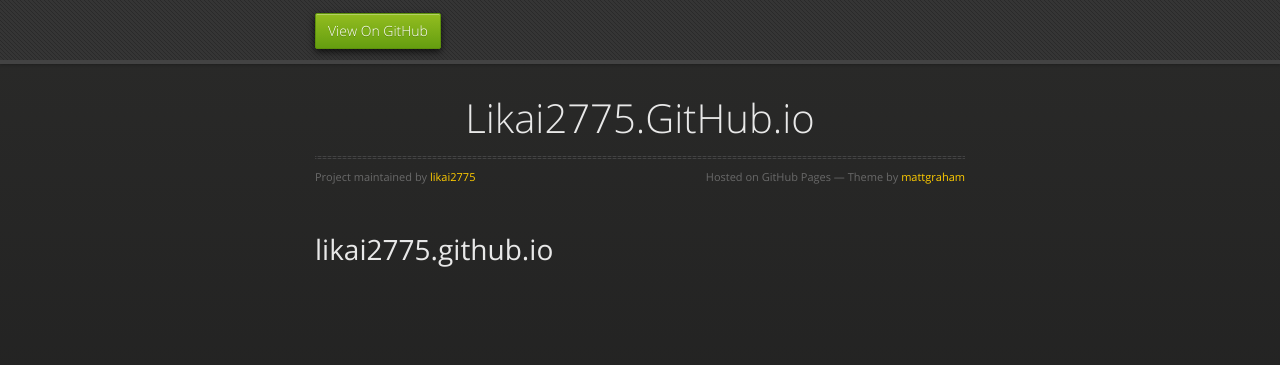
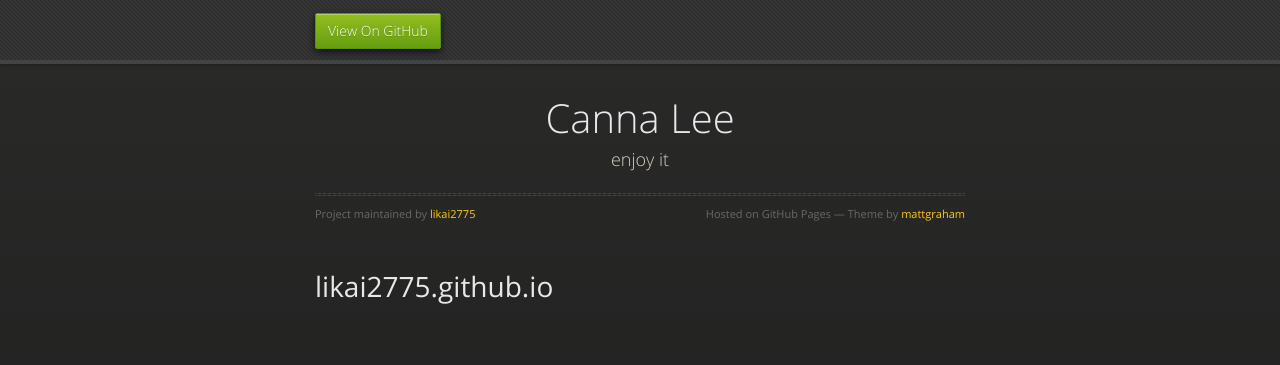
Before and after one commit to likai2775/likai2775.github.io, a plain HTML site: page index.html in a window 1280 px wide. Drawn offline with nearby package versions, Linux system fonts and the light colour scheme.

Commit message:
Replace master branch with page content via GitHub

```diff
--- a/index.html
+++ b/index.html
@@ -3,7 +3,7 @@
   <head>
     <meta charset="utf-8">
     <meta http-equiv="X-UA-Compatible" content="chrome=1">
-    <title>Likai2775.GitHub.io by likai2775</title>
+    <title>Canna Lee by likai2775</title>
     <link rel="stylesheet" href="stylesheets/styles.css">
     <link rel="stylesheet" href="stylesheets/github-dark.css">
     <script src="https://ajax.googleapis.com/ajax/libs/jquery/1.7.1/jquery.min.js"></script>
@@ -28,8 +28,8 @@
 
       <section>
         <div id="title">
-          <h1>Likai2775.GitHub.io</h1>
-          <p></p>
+          <h1>Canna Lee</h1>
+          <p>enjoy it </p>
           <hr>
           <span class="credits left">Project maintained by <a href="https://github.com/likai2775">likai2775</a></span>
           <span class="credits right">Hosted on GitHub Pages &mdash; Theme by <a href="https://twitter.com/michigangraham">mattgraham</a></span>
--- a/params.json
+++ b/params.json
@@ -1 +1 @@
-{"name":"Likai2775.GitHub.io","tagline":"","body":"# likai2775.github.io\r\n","google":"","note":"Don't delete this file! It's used internally to help with page regeneration."}
+{"name":"Canna Lee","tagline":"enjoy it ","body":"# likai2775.github.io\r\n","google":"","note":"Don't delete this file! It's used internally to help with page regeneration."}
```
